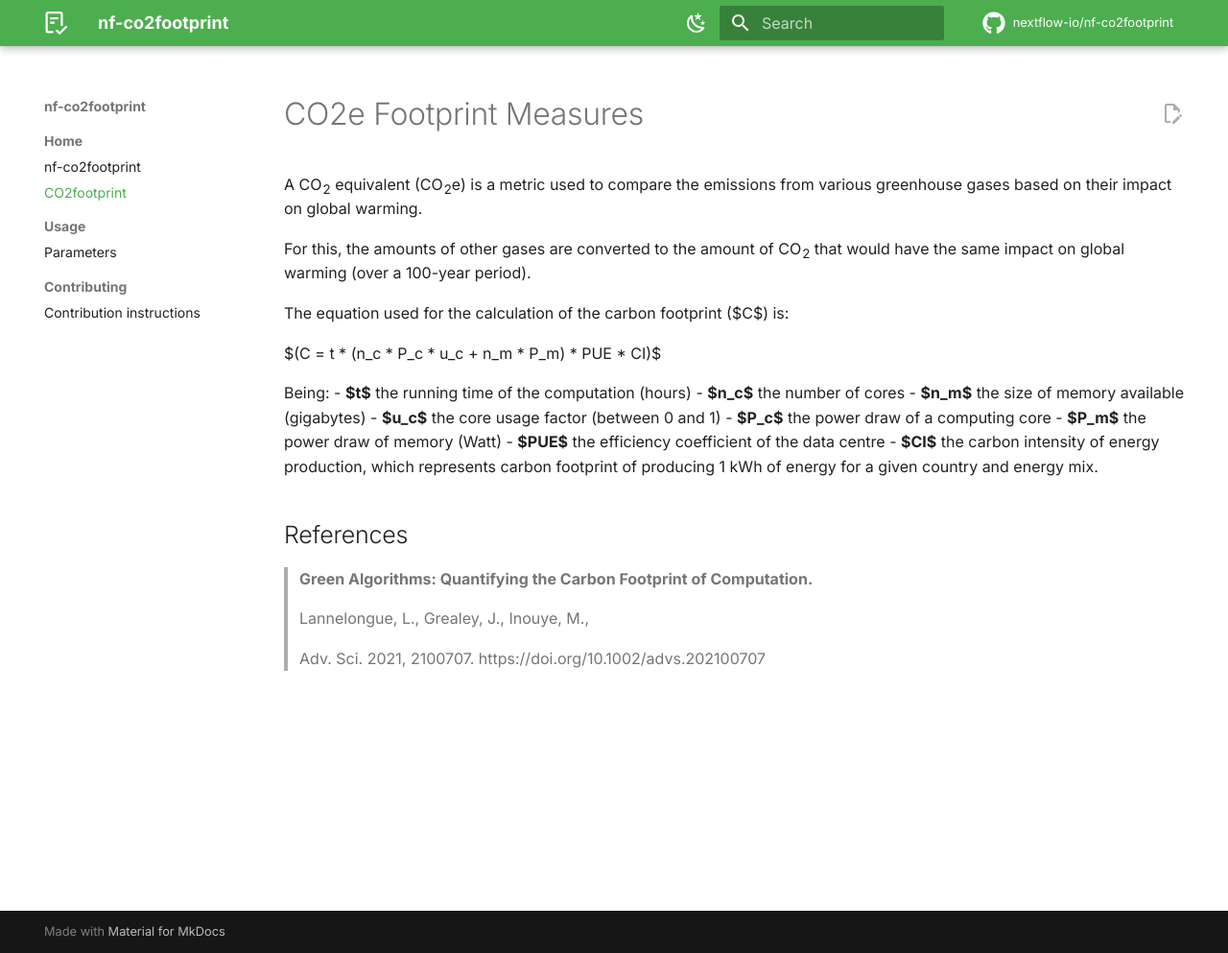
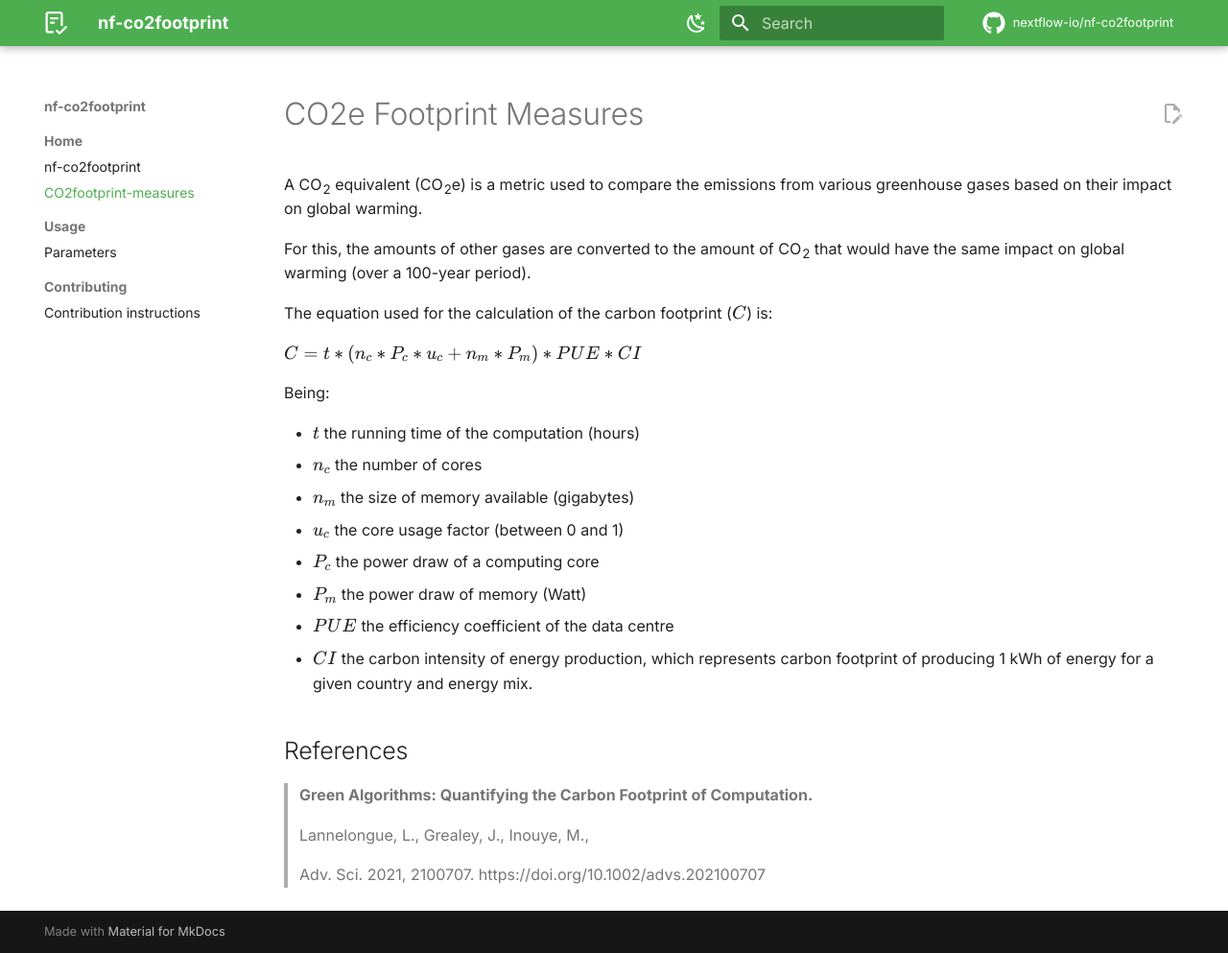
Before and after one commit to nextflow-io/nf-co2footprint, an MkDocs documentation site: the page built from docs/co2footprint.md, in a window 1280 px wide and 993 px high. Shown: the whole window at 96% size. Built offline with MkDocs 1.6.1 and Material for MkDocs 9.7.7, drawn with Linux system fonts in a browser that asks for light colours; comment, search, counter and statistics services are not loaded; some of the changed lines change nothing that is shown.

Commit message:
fix maths using katex

```diff
--- a/docs/co2footprint.md
+++ b/docs/co2footprint.md
@@ -1,5 +1,5 @@
 ---
-title: CO2footprint
+title: CO2footprint-measures
 description: Definition of CO2 footprint
 hide:
   - toc
@@ -13,9 +13,10 @@
 
 The equation used for the calculation of the carbon footprint ($C$) is:
 
-$(C = t * (n_c * P_c * u_c + n_m * P_m) * PUE * CI)$
+$C = t * (n_c * P_c * u_c + n_m * P_m) * PUE * CI$
 
 Being:
+
 - **$t$** the running time of the computation (hours)
 - **$n_c$** the number of cores
 - **$n_m$** the size of memory available (gigabytes)
--- /dev/null
+++ b/docs/javascripts/katex.js
@@ -0,0 +1,10 @@
+document$.subscribe(({ body }) => {
+    renderMathInElement(body, {
+        delimiters: [
+            { left: "$$",  right: "$$",  display: true },
+            { left: "$",   right: "$",   display: false },
+            { left: "\\(", right: "\\)", display: false },
+            { left: "\\[", right: "\\]", display: true }
+        ],
+    })
+})
--- a/mkdocs.yml
+++ b/mkdocs.yml
@@ -48,8 +48,17 @@
     - search.share
     - toc.follow
 
+extra_javascript:
+  - javascripts/katex.js
+  - https://cdnjs.cloudflare.com/ajax/libs/KaTeX/0.16.7/katex.min.js
+  - https://cdnjs.cloudflare.com/ajax/libs/KaTeX/0.16.7/contrib/auto-render.min.js
+
+extra_css:
+  - https://cdnjs.cloudflare.com/ajax/libs/KaTeX/0.16.7/katex.min.css
+
 markdown_extensions:
   - admonition
+  - def_list
   - md_in_html
   - pymdownx.emoji:
       emoji_index: !!python/name:materialx.emoji.twemoji
@@ -57,9 +66,14 @@
   - pymdownx.highlight:
       anchor_linenums: true
   - pymdownx.inlinehilite
+  - pymdownx.critic
   - pymdownx.snippets
   - pymdownx.superfences
+  - pymdownx.tabbed:
+      alternate_style: true
   - pymdownx.details
+  - pymdownx.tasklist:
+      custom_checkbox: true
 
 plugins:
   - search
```
